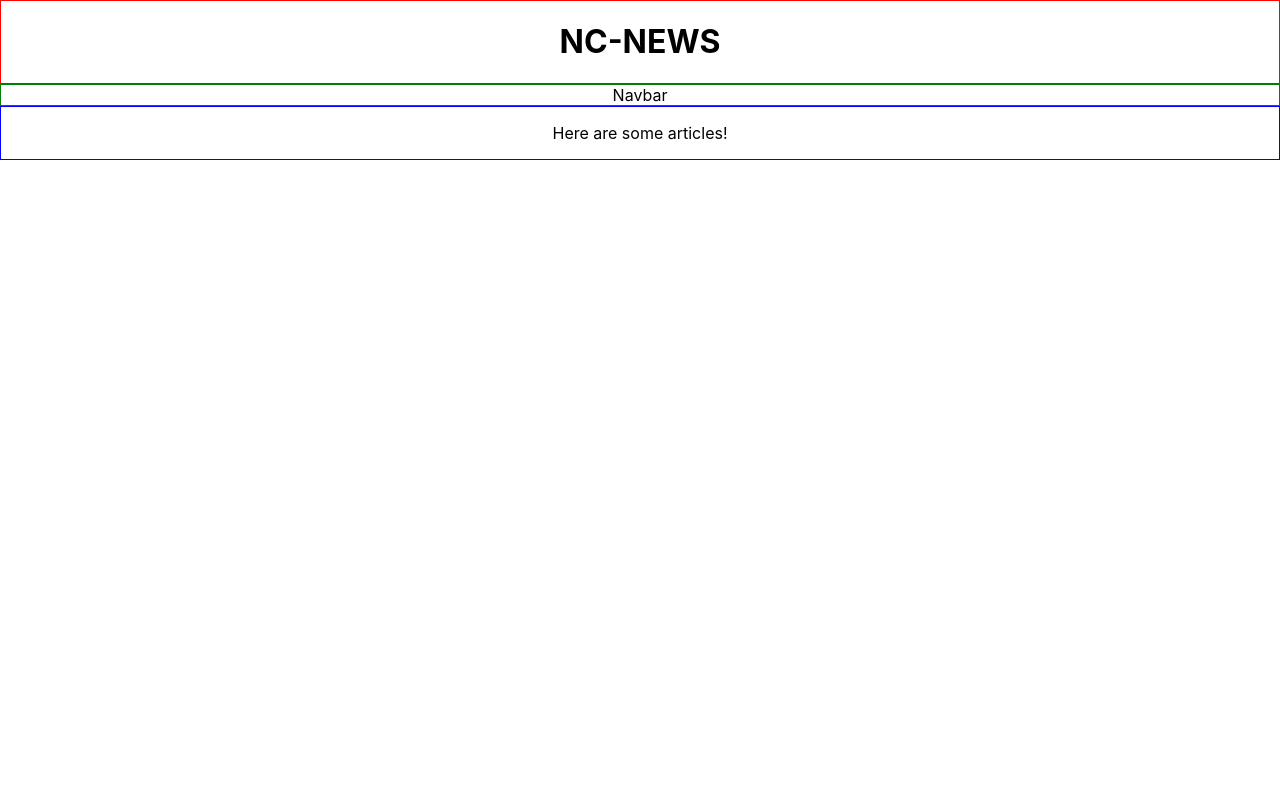
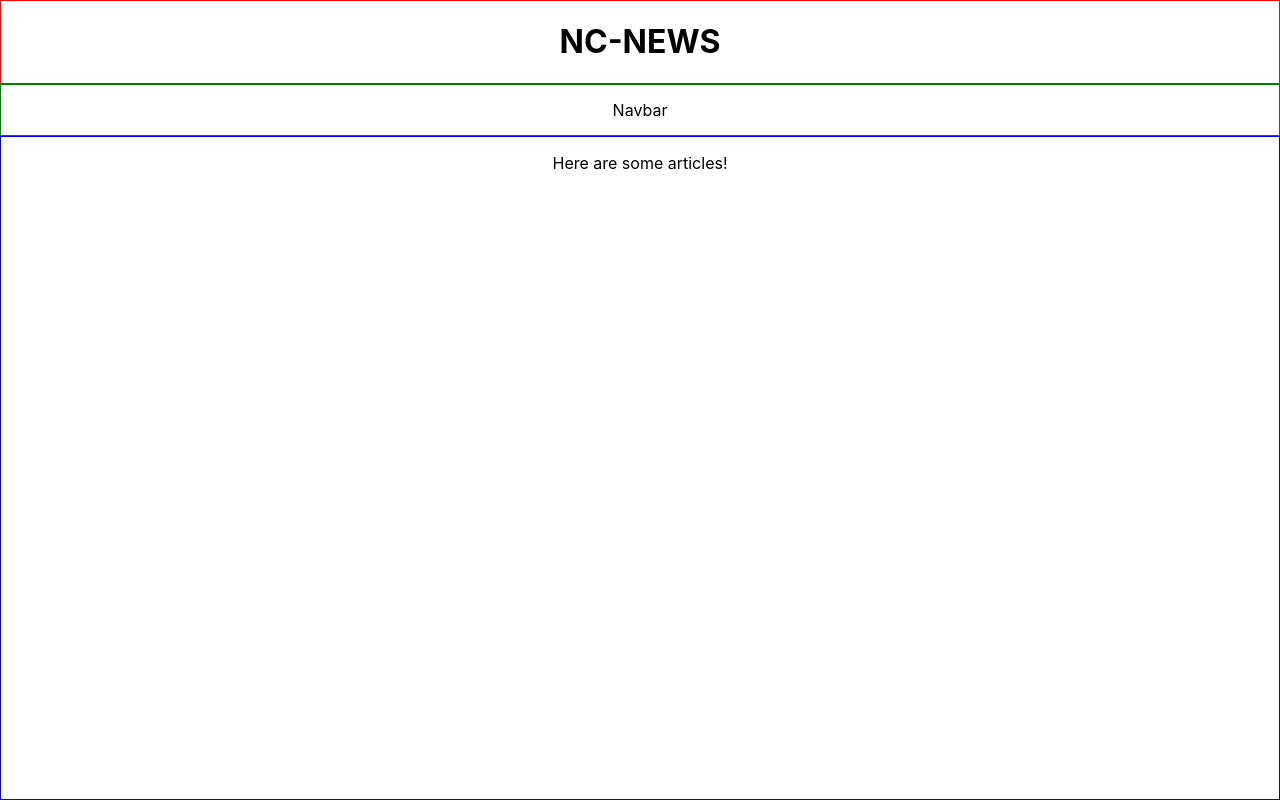
Before and after one commit to ellismckenzielee/nc-news-fe, a React (Create React App) app: page /articles in a window 1280 px wide. Built offline with nearby package versions, Linux system fonts and the light colour scheme.

Commit message:
adds basic grid styling to app.js

```diff
--- a/package.json
+++ b/package.json
@@ -6,6 +6,7 @@
     "@testing-library/jest-dom": "^5.15.0",
     "@testing-library/react": "^11.2.7",
     "@testing-library/user-event": "^12.8.3",
+    "axios": "^0.24.0",
     "react": "^17.0.2",
     "react-dom": "^17.0.2",
     "react-router-dom": "^6.0.2",
--- a/src/App.css
+++ b/src/App.css
@@ -1,25 +1,10 @@
 .App {
+  width: 100vw;
+  min-width: 400px;
+  height: 100vh;
   text-align: center;
+  margin: 0 auto;
+  display: grid;
+  grid-template-columns: 100vw;
+  grid-template-rows: min-content min-content 1fr;
 }
-
-.App-logo {
-  height: 40vmin;
-  pointer-events: none;
-}
-
-@media (prefers-reduced-motion: no-preference) {
-  .App-logo {
-    animation: App-logo-spin infinite 20s linear;
-  }
-}
-
-.App-header {
-  background-color: #282c34;
-  min-height: 100vh;
-  display: flex;
-  flex-direction: column;
-  align-items: center;
-  justify-content: center;
-  font-size: calc(10px + 2vmin);
-  color: white;
-}
--- a/src/components/styles/Navbar.css
+++ b/src/components/styles/Navbar.css
@@ -1,3 +1,4 @@
 .Navbar {
   border: 1px solid green;
+  padding: 15px;
 }
--- a/src/index.css
+++ b/src/index.css
@@ -1,13 +1,13 @@
 body {
   margin: 0;
-  font-family: -apple-system, BlinkMacSystemFont, 'Segoe UI', 'Roboto', 'Oxygen',
-    'Ubuntu', 'Cantarell', 'Fira Sans', 'Droid Sans', 'Helvetica Neue',
-    sans-serif;
+  font-family: -apple-system, BlinkMacSystemFont, "Segoe UI", "Roboto", "Oxygen", "Ubuntu", "Cantarell", "Fira Sans", "Droid Sans", "Helvetica Neue", sans-serif;
   -webkit-font-smoothing: antialiased;
   -moz-osx-font-smoothing: grayscale;
+  height: 100%;
+  width: 100%;
+  box-sizing: border-box;
 }
 
 code {
-  font-family: source-code-pro, Menlo, Monaco, Consolas, 'Courier New',
-    monospace;
+  font-family: source-code-pro, Menlo, Monaco, Consolas, "Courier New", monospace;
 }
```
Also changed, not shown: src/components/ArticleCard.js (added, +11 -0 lines), src/components/styles/ArticleCard.css (added), utils/api.js (added), 1 other file (tests, documents, lock files or other folders).
